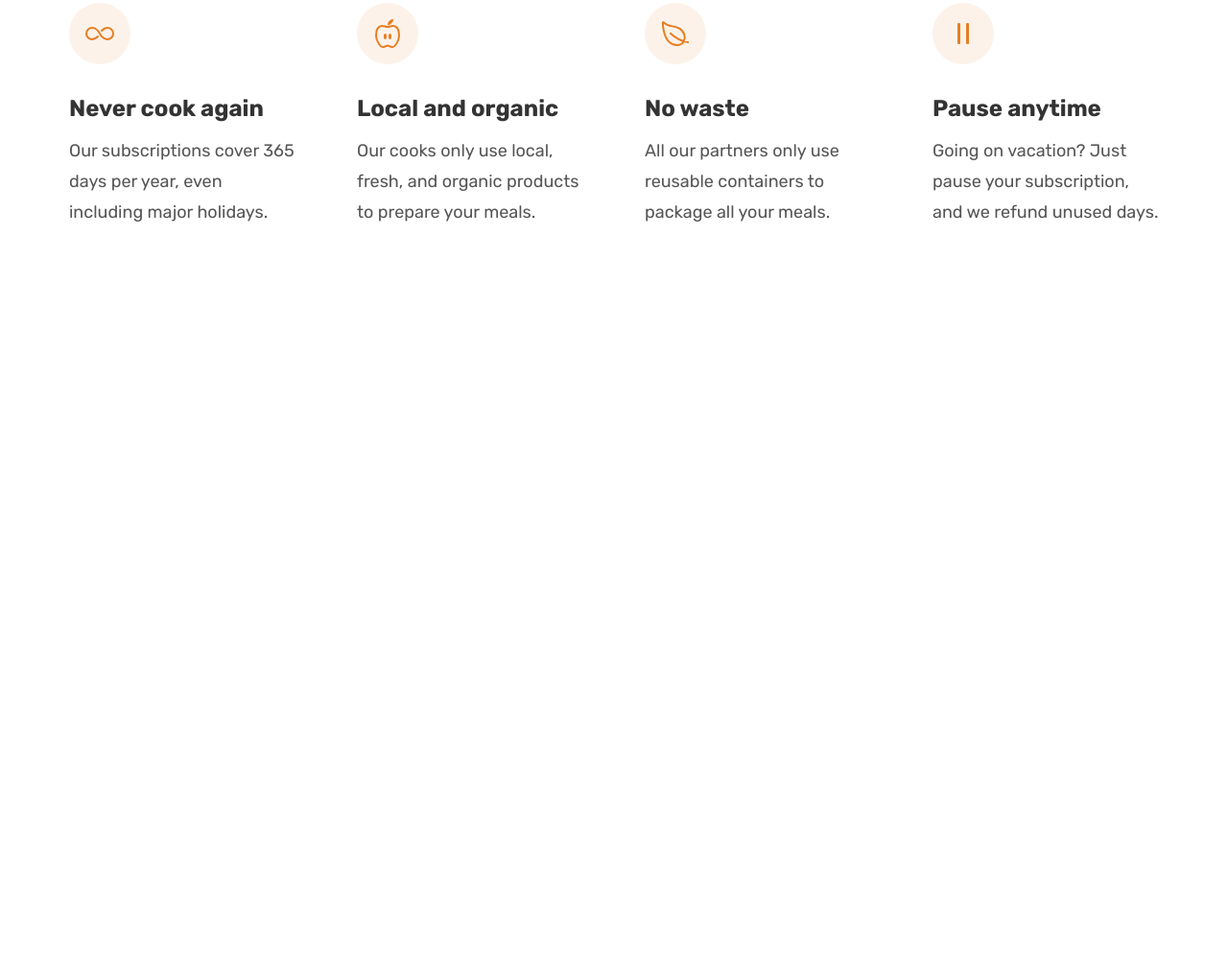
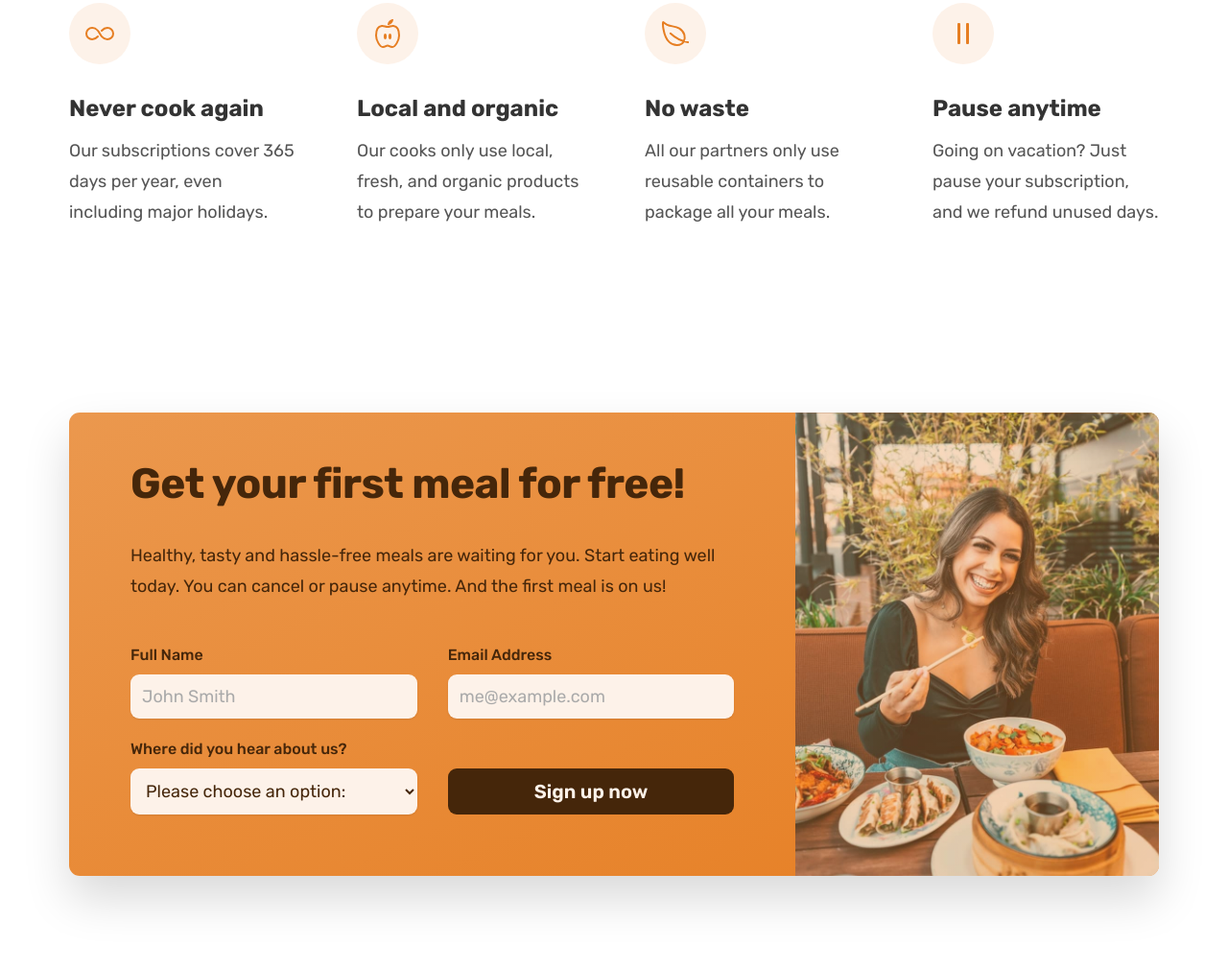
Before and after one commit to avinash4364/Omnifood, a plain HTML site: page index.html in a window 1280 px wide. Shown: the part 5618-6627 px from the top of the page at 96% size. Before the commit the page ends 5952 px from the top, so only its background shows below. Drawn offline with nearby package versions, Linux system fonts and the light colour scheme.

Commit message:
added the code for call to action section in our HTML file which included a form and an image ,also added the necessary styling for this section in our CSS file

```diff
--- a/css/general.css
+++ b/css/general.css
@@ -11,8 +11,8 @@ OMNIFOOD DESIGN SETTINGS :
 
 2. COLORS
     - PRIMARY COLOR : #e67e22
-    - TINTS : #fdf2e9 , #fae5d3
-    - SHADES : #cf711f
+    - TINTS : #fdf2e9 , #fae5d3, #eb984e
+    - SHADES : #cf711f, #45260a
     - ACCENTS :
     - GREYS : #555 , #333 , #ddd , #888 , #6f6f6f(lightest grey allowed on #fdf2e9)
 
@@ -20,7 +20,10 @@ OMNIFOOD DESIGN SETTINGS :
     - downloaded from unsplash and for customer faces we are using uifaces website.
 
 4. SHADOWS
-    -
+    -   box-shadow: 0 2.4rem 4.8rem rgba(0, 0, 0, 0.075);
+    -   box-shadow: 0 2.4rem 4.8rem rgba(0, 0, 0, 0.06);
+    -   box-shadow: 0 1px 2px rgba(0, 0, 0, 0.1);
+
 
 5. BORDER RADIUS
     - 9px(default) , 11px
@@ -92,6 +95,7 @@ body {
   color: #cf711f;
 }
 
+.btn,
 .btn:link,
 .btn:visited {
   /* brand color on the button */
@@ -103,6 +107,11 @@ body {
   font-weight: 600;
   /* animation is added to the original state */
   transition: all 0.3s;
+
+  /* especially for buttons which are not links */
+  border: none;
+  font-family: inherit;
+  cursor: pointer;
 }
 
 .btn--full:link,
@@ -129,6 +138,18 @@ body {
 
   /* using box shadow to add border on the inside of the button */
   box-shadow: inset 0 0 0 3px #fff;
+}
+
+.btn-form {
+  background-color: #45260a;
+  color: #fdf2e9;
+  padding: 1.2rem;
+  align-self: end;
+}
+
+.btn-form:hover {
+  background-color: #fff;
+  color: #555;
 }
 
 /* a centered generic container */
@@ -212,6 +233,15 @@ body {
   color: #e67e22;
 }
 
+/* for accessbility */
+/* focus - when we tap or select form elements we can see a blue outline by default around it which looks ugly */
+/* changing focus on all elements */
+*:focus {
+  outline: none;
+  /* trick */
+  box-shadow: 0 0 0 0.8rem rgba(230, 125, 34, 0.5);
+}
+
 /* HELPER CLASSES */
 
 .mr-small {
--- a/css/style.css
+++ b/css/style.css
@@ -480,3 +480,92 @@
   font-size: 1.8rem;
   line-height: 1.8;
 }
+
+/* ******* */
+/** CTA SECTION */
+/* ****** */
+
+.section-cta {
+  padding: 9.6rem 0;
+}
+
+.cta {
+  display: grid;
+  grid-template-columns: 2fr 1fr;
+  border-radius: 11px;
+  /* the darker the background is the darker the shadow should be to make it clearly visible */
+  box-shadow: 0 2.4rem 4.8rem rgba(0, 0, 0, 0.15);
+
+  /* by default the gradient flows from top to bottom */
+  background-image: linear-gradient(to right bottom, #eb984e, #e67e22);
+  overflow: hidden;
+}
+
+.cta-text-box {
+  padding: 6.4rem;
+  padding-top: 4.8rem;
+  color: #45260a;
+}
+
+.cta .heading-secondary {
+  margin-bottom: 3.2rem;
+  /* color: #45260a; */
+  color: inherit;
+}
+
+.cta-text {
+  font-size: 1.8rem;
+  line-height: 1.8;
+  margin-bottom: 4.8rem;
+}
+
+.cta-img-box {
+  background-image: linear-gradient(
+      to right bottom,
+      rgba(235, 151, 78, 0.35),
+      rgba(230, 125, 34, 0.35)
+    ),
+    url('../images/eating.jpg');
+  background-size: cover;
+  background-position: center;
+}
+
+.cta-form {
+  display: grid;
+  grid-template-columns: repeat(2, 1fr);
+  column-gap: 3.2rem;
+  row-gap: 2.4rem;
+}
+
+.cta-form label {
+  display: block;
+  font-size: 1.6rem;
+  font-weight: 500;
+  margin-bottom: 1.2rem;
+}
+
+.cta-form input,
+.cta-form select {
+  width: 100%;
+  padding: 1.2rem;
+  font-size: 1.8rem;
+
+  /* by default the font family,color is not inherited in input, select elements so we need to forcefully inherit it.  */
+  font-family: inherit;
+  color: inherit;
+  border: none;
+  background-color: #fdf2e9;
+  border-radius: 9px;
+  box-shadow: 0 1px 2px rgba(0, 0, 0, 0.1);
+}
+
+/* making the placeholder lighter */
+.cta-form input::placeholder {
+  color: #aaa;
+}
+
+.cta *:focus {
+  outline: none;
+  /* changing here from default focus box-shadow because it is not visible as there is not enough contrast between the background color and shadow color */
+  box-shadow: 0 0 0 0.8rem rgba(253, 242, 233, 0.5);
+}
--- a/index.html
+++ b/index.html
@@ -543,6 +543,62 @@
           </div>
         </div>
       </section>
+
+      <!-- CALL TO ACTION SECTION -->
+      <section class="section-cta">
+        <div class="container">
+          <div class="cta">
+            <div class="cta-text-box">
+              <h2 class="heading-secondary">Get your first meal for free!</h2>
+              <p class="cta-text">
+                Healthy, tasty and hassle-free meals are waiting for you. Start
+                eating well today. You can cancel or pause anytime. And the
+                first meal is on us!
+              </p>
+              <form action="#" class="cta-form">
+                <div>
+                  <label for="full-name">Full Name</label>
+                  <input
+                    type="text"
+                    id="full-name"
+                    required
+                    placeholder="John Smith"
+                  />
+                </div>
+                <div>
+                  <label for="email">Email Address</label>
+                  <input
+                    type="email"
+                    id="email"
+                    required
+                    placeholder="me@example.com"
+                  />
+                </div>
+                <div>
+                  <label for="select-where">Where did you hear about us?</label>
+
+                  <select name="where" id="select-where" required>
+                    <option value="">Please choose an option:</option>
+                    <option value="friends">Friends and Family</option>
+                    <option value="youtube">YouTube</option>
+                    <option value="facebook">Facebook ad</option>
+                    <option value="podcast">Podcast</option>
+                    <option value="others">others</option>
+                  </select>
+                </div>
+                <button class="btn btn-form">Sign up now</button>
+              </form>
+            </div>
+            <div
+              class="cta-img-box"
+              role="img"
+              aria-label="Woman enjoying food"
+            >
+              <!-- this box will be empty as the image displayed in this box is done by CSS - not helpful to the screenreaders - we can fix that using role and aria-label attribute. -->
+            </div>
+          </div>
+        </div>
+      </section>
     </main>
 
     <!-- adding icons using ionicons script(made using iconic framework) -->
```
